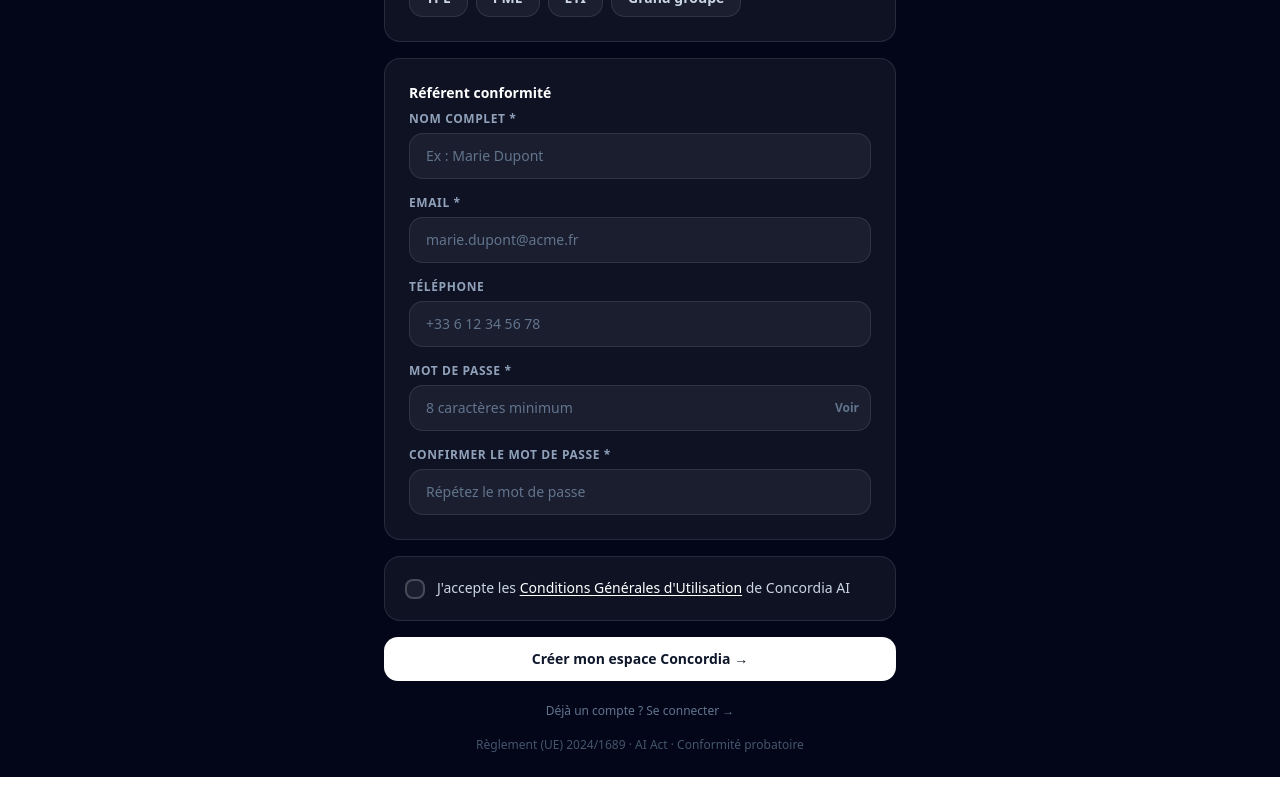
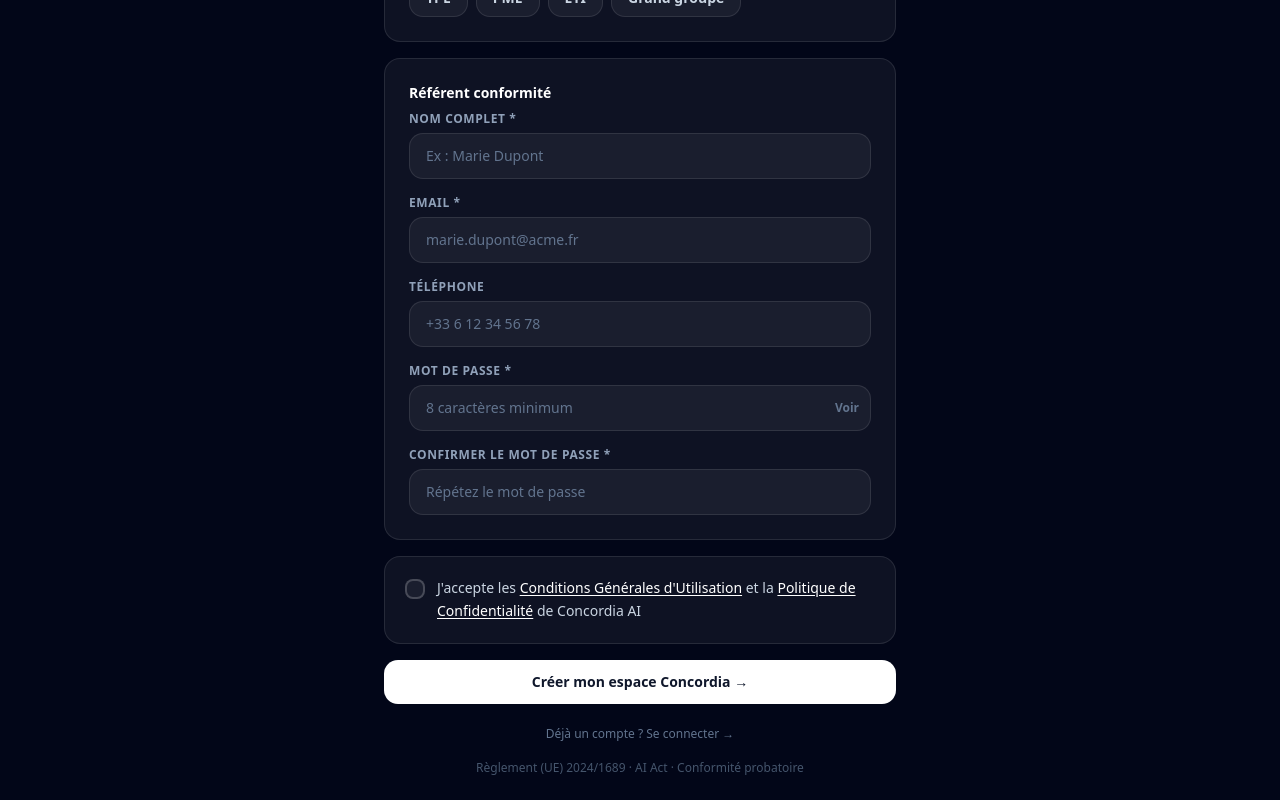
Before and after one commit to albanbdc/concordia-ai, a Next.js app: page /register in a window 1280 px wide. Shown: the part 441-1241 px from the top of the page. Before the commit the page ends 1218 px from the top, so only its background shows below. Built offline with nearby package versions, Linux system fonts and the light colour scheme.

Commit message:
fix: ajout lien politique de confidentialité dans checkbox register

```diff
--- a/app/register/page.tsx
+++ b/app/register/page.tsx
@@ -248,6 +248,15 @@ export default function RegisterPage() {
               >
                 Conditions Générales d'Utilisation
               </Link>{" "}
+              et la{" "}
+              <Link
+                href="/politique-confidentialite"
+                target="_blank"
+                className="text-white underline underline-offset-2 hover:text-slate-200 transition"
+                onClick={(e) => e.stopPropagation()}
+              >
+                Politique de Confidentialité
+              </Link>{" "}
               de Concordia AI
             </span>
           </label>
```
